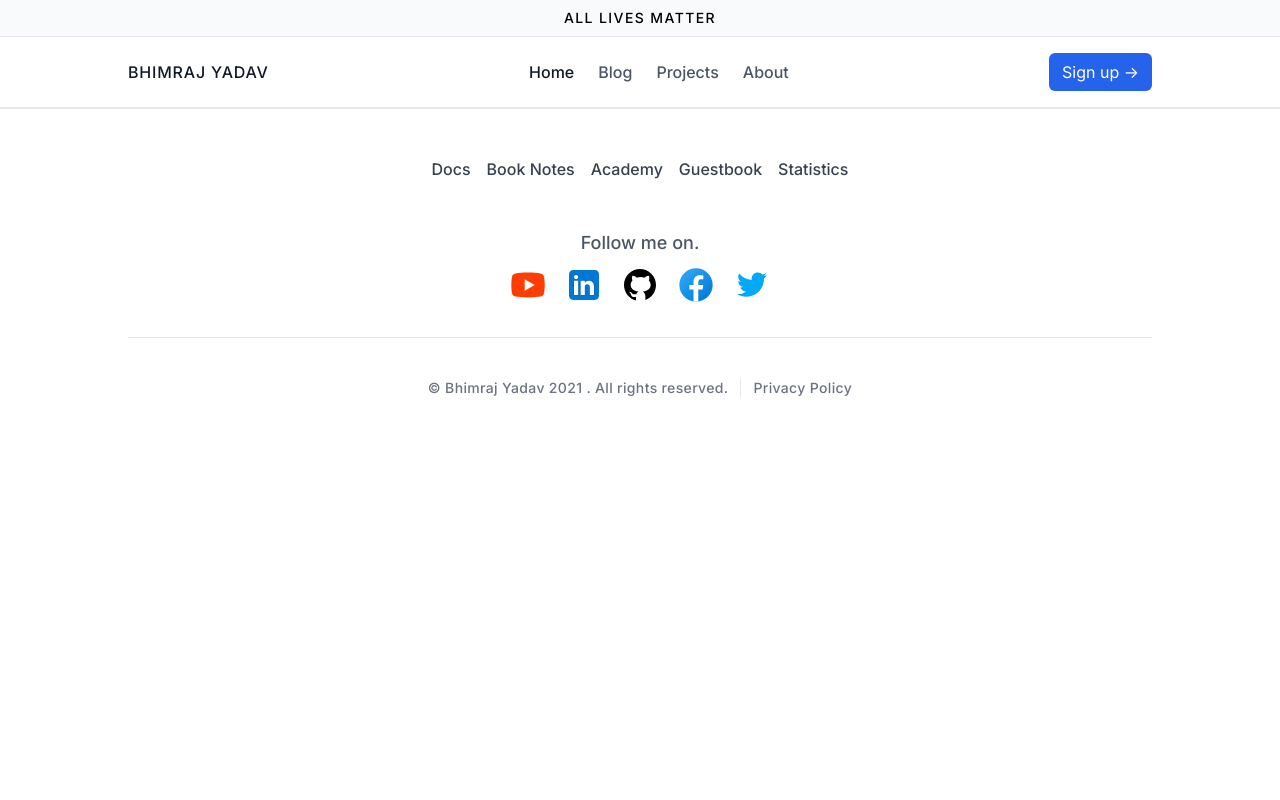
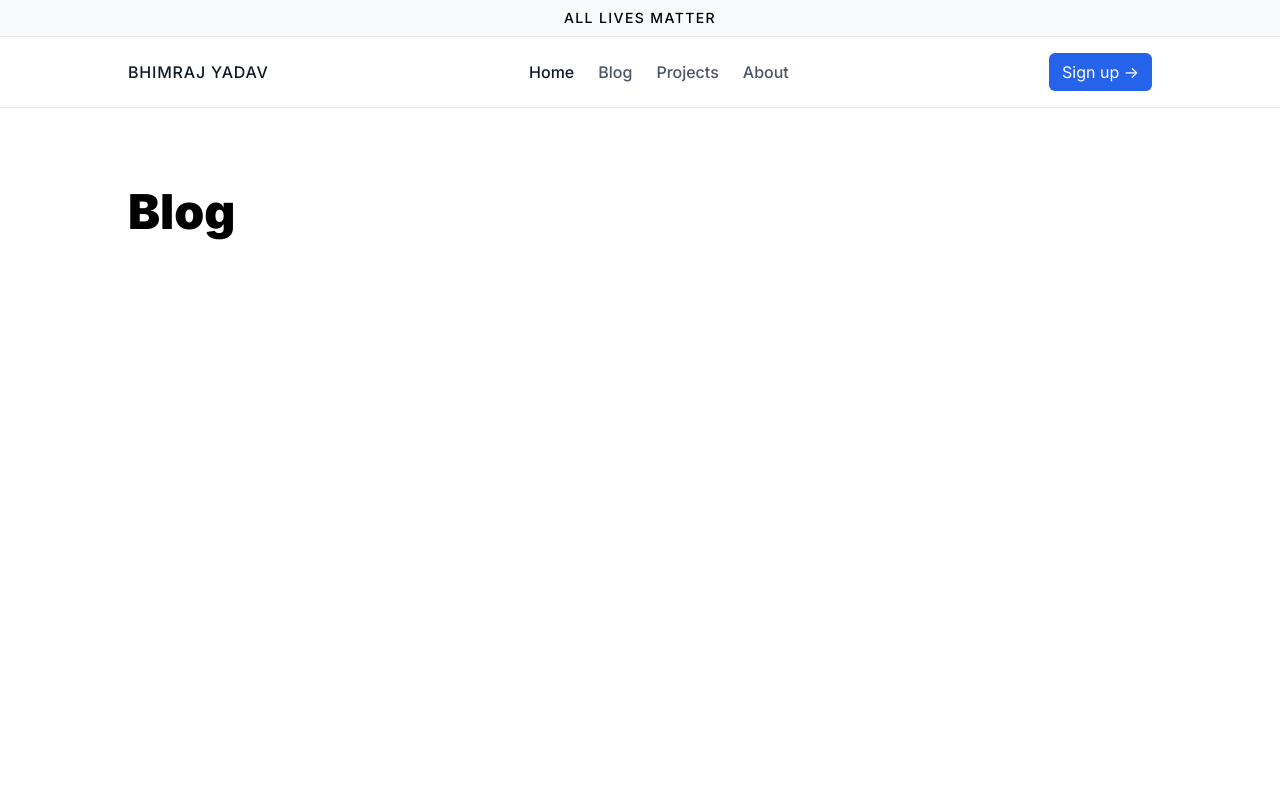
Before and after one commit to bhimrazy/bhimraj.com.np, a Next.js app: page /blog in a window 1280 px wide. Shown: the top 800 px of the page. Built offline with nearby package versions, Linux system fonts and the light colour scheme.

Commit message:
Added two blog content and few updated to blog file.

```diff
--- /dev/null
+++ b/src/components/blog/blog_section.tsx
@@ -0,0 +1,12 @@
+import React from 'react'
+
+export default function BlogSection() {
+  const blog_content = {
+    title: 'Blog',
+  }
+  return (
+    <section className="flex flex-col space-y-3 pt-20 pb-10 min-h-screen">
+      <h1 className="text-5xl font-black">{blog_content?.title}</h1>
+    </section>
+  )
+}
--- /dev/null
+++ b/src/content/blog/how-to-build-and-deploy-an-image-recognition-app-using-fastapi-and-pytorch.mdx
@@ -0,0 +1,6 @@
+---
+title: 'How to Build and Deploy an Image Recognition App using FastAPI and PyTorch ?'
+publishedAt: '2021-12-10'
+summary: 'Learn how to create an image recognition application based on the FastAPI framework and PyTorch which uses pretrained DenseNet 121 model to detect the Image.'
+image: '/static/images/banner.png'
+---
--- /dev/null
+++ b/src/content/blog/learn-web-development-with-latest-stack-and-trends.mdx
@@ -0,0 +1,6 @@
+---
+title: 'Learn web development with latest stack and trends.'
+publishedAt: '2021-12-15'
+summary: 'Learn how to crete a web app using latest web trends.'
+image: '/static/images/banner.png'
+---
--- a/src/pages/blog.tsx
+++ b/src/pages/blog.tsx
@@ -1,9 +1,14 @@
+import BlogSection from 'src/components/blog/blog_section'
 import Layout from 'src/components/layout'
 export default function Blog() {
-    const meta_data={
-        title:"BLOG | BHIMRAJ YADAV"
-    }
-    return <Layout meta_data={meta_data}>
-
+  const meta_data = {
+    title: 'BLOG | BHIMRAJ YADAV',
+  }
+  return (
+    <Layout meta_data={meta_data}>
+      <main className="flex flex-col px-4 xl:px-0 space-y-10 w-full max-w-5xl mx-auto">
+        <BlogSection />
+      </main>
     </Layout>
+  )
 }
```
Also changed, not shown: 1 other file (tests, documents, lock files or other folders).
